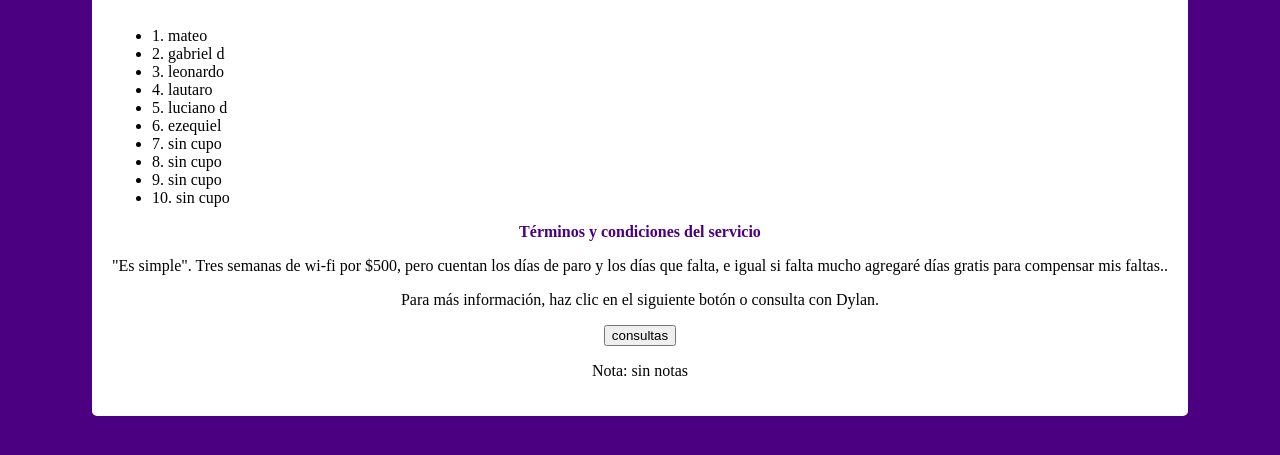
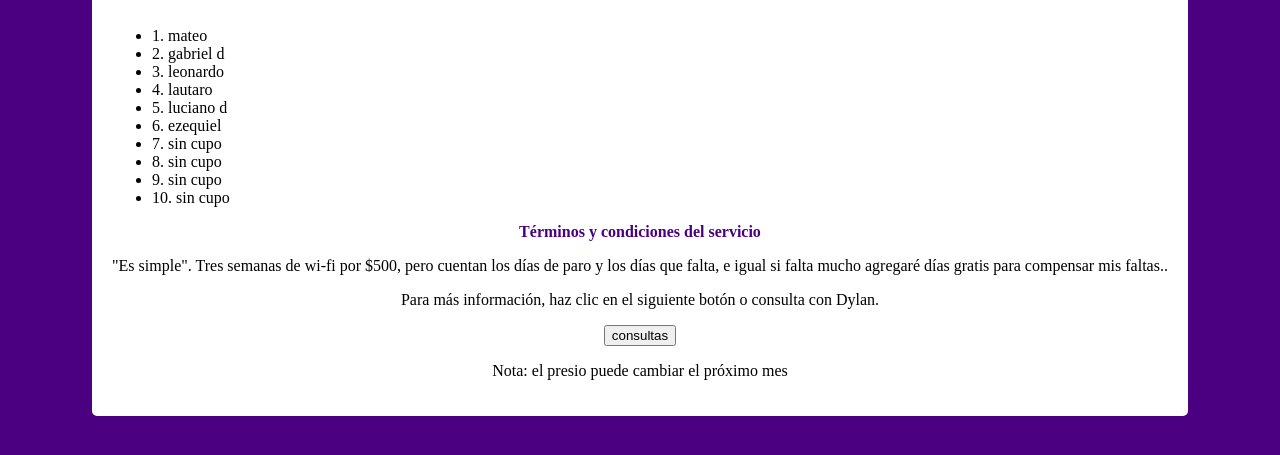
Before and after one commit to dylanees/interpago, a plain HTML site: page index.html in a window 1280 px wide. Shown: the part 253-708 px from the top of the page. Drawn offline with Linux system fonts and the light colour scheme.

Commit message:
index.html

```diff
--- a/index.html
+++ b/index.html
@@ -87,7 +87,7 @@
         <button onclick="window.location.href='https://wa.me/5491127069738'">consultas</button>
 
         <!-- Párrafo de nota -->
-        <p>Nota: sin notas</p>
+        <p>Nota: el presio puede cambiar el próximo mes</p>
     </div>
 </body>
     </html>
```
